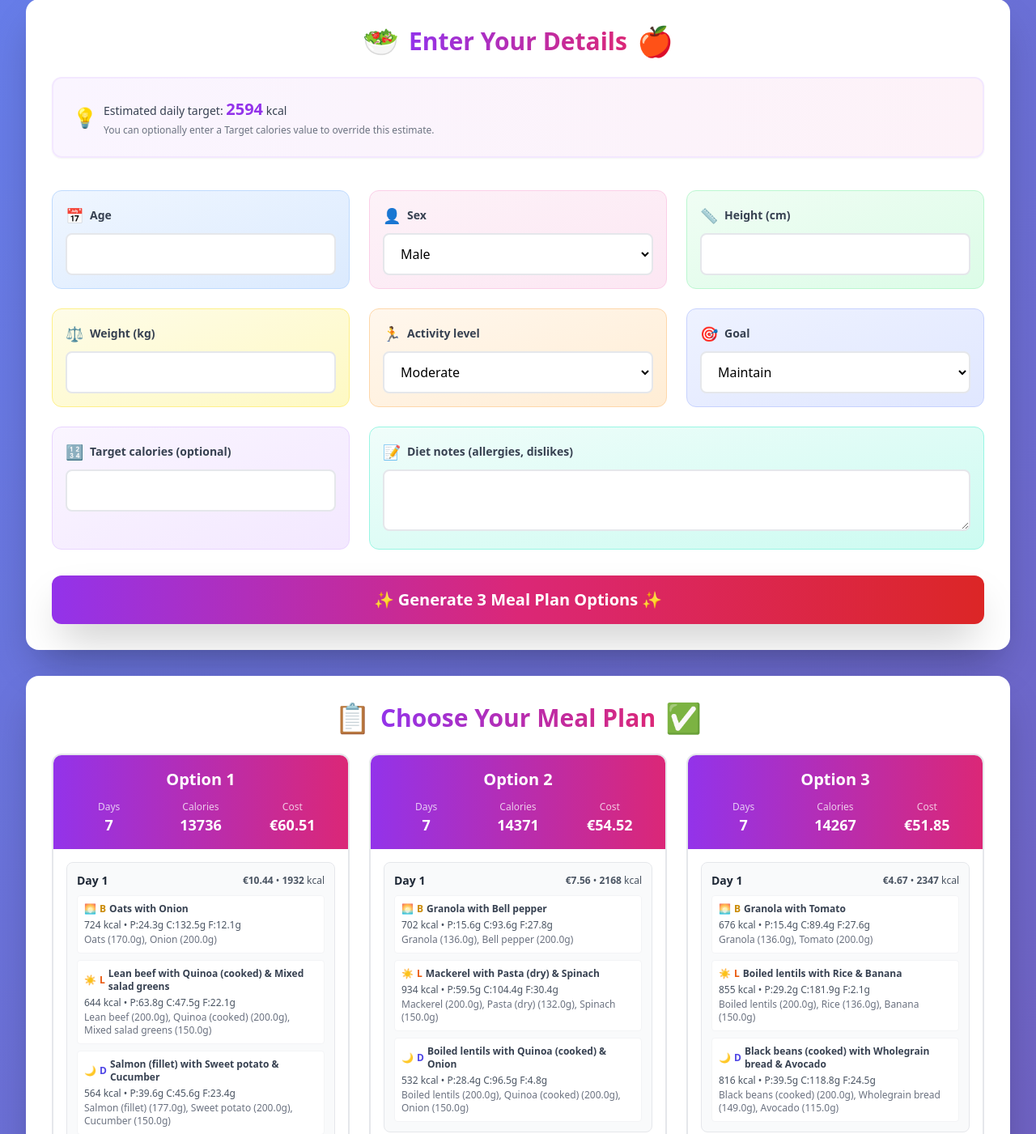
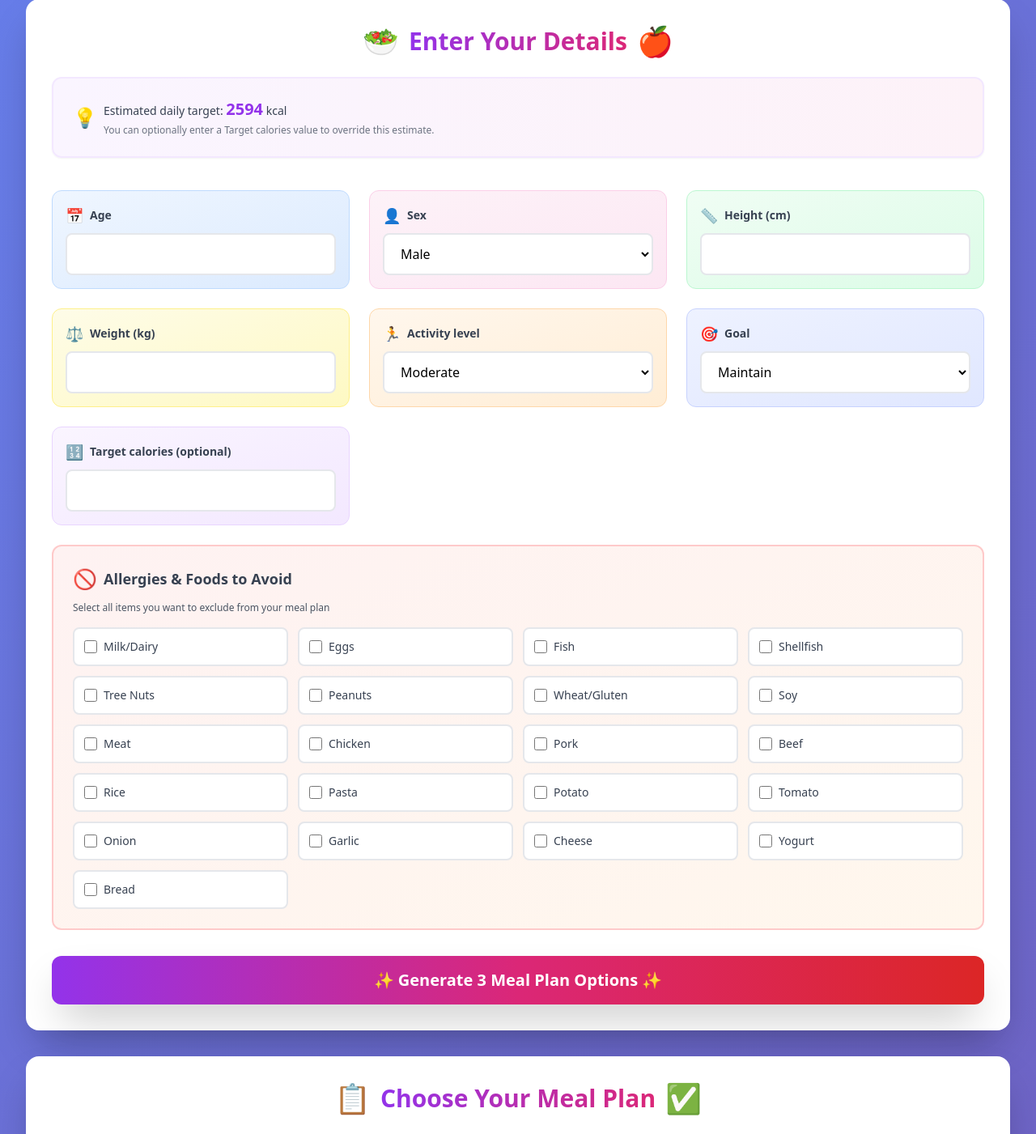
Before and after one commit to martinsrihardszuments/Proj.Lab.Edienkarte, a Django app: page / in a window 1280 px wide. Shown: the part 118-1519 px from the top of the page at 81% size. Run offline with Django 5.2, Linux system fonts and the light colour scheme; data comes from the database, SQL or seed files in the repository; both versions use the stored data as it was after the commit; some libraries are stand-ins or nearby versions.

Commit message:
Add files via upload
Alergies and dislikes

```diff
--- a/Code/mealplanner_skeleton/core/forms.py
+++ b/Code/mealplanner_skeleton/core/forms.py
@@ -4,6 +4,31 @@ class UserInputForm(forms.Form):
     SEX = [("M","Male"), ("F","Female")]
     ACTIVITY = [("LOW","Low"), ("MED","Moderate"), ("HIGH","High")]
     GOAL = [("CUT","Lose"), ("KEEP","Maintain"), ("GAIN","Gain")]
+
+    # Common allergens and dietary restrictions
+    ALLERGENS = [
+        ('milk', 'Milk/Dairy'),
+        ('eggs', 'Eggs'),
+        ('fish', 'Fish'),
+        ('shellfish', 'Shellfish'),
+        ('nuts', 'Tree Nuts'),
+        ('peanuts', 'Peanuts'),
+        ('wheat', 'Wheat/Gluten'),
+        ('soy', 'Soy'),
+        ('meat', 'Meat'),
+        ('chicken', 'Chicken'),
+        ('pork', 'Pork'),
+        ('beef', 'Beef'),
+        ('rice', 'Rice'),
+        ('pasta', 'Pasta'),
+        ('potato', 'Potato'),
+        ('tomato', 'Tomato'),
+        ('onion', 'Onion'),
+        ('garlic', 'Garlic'),
+        ('cheese', 'Cheese'),
+        ('yogurt', 'Yogurt'),
+        ('bread', 'Bread'),
+    ]
 
     age = forms.IntegerField(min_value=10, max_value=100)
     height_cm = forms.IntegerField(min_value=100, max_value=230, label="Height (cm)")
@@ -13,3 +38,14 @@ class UserInputForm(forms.Form):
     goal = forms.ChoiceField(choices=GOAL, initial="KEEP")
     diet_notes = forms.CharField(required=False, widget=forms.Textarea(attrs={"rows":2}))
     target_kcal = forms.IntegerField(required=False, min_value=800, max_value=6000, label="Target calories (optional)")
+
+    # Multi-select for allergens and dislikes
+    allergies_and_dislikes = forms.MultipleChoiceField(
+        choices=ALLERGENS,
+        required=False,
+        widget=forms.CheckboxSelectMultiple(attrs={
+            'class': 'allergen-checkbox'
+        }),
+        label="Allergies & Foods to Avoid",
+        help_text="Select all items you want to exclude from your meal plan"
+    )
--- a/Code/mealplanner_skeleton/core/services.py
+++ b/Code/mealplanner_skeleton/core/services.py
@@ -70,21 +70,88 @@ def _pick_meal_for_target(recipes, target_kcal, used_recent):
                 best, best_diff = r, diff
     return best
 
-def _create_balanced_meal(meal_type: str, target_kcal: int, recent_products: set):
+def _product_contains_allergen(product_name: str, allergen: str) -> bool:
+    """Check if a product name contains an allergen keyword"""
+    product_lower = product_name.lower()
+    allergen_lower = allergen.lower()
+
+    # Direct match
+    if allergen_lower in product_lower:
+        return True
+
+    # Special cases and synonyms
+    allergen_synonyms = {
+        'milk': ['milk', 'dairy', 'cream', 'butter'],
+        'eggs': ['egg'],
+        'fish': ['fish', 'salmon', 'tuna', 'cod', 'tilapia'],
+        'shellfish': ['shrimp', 'crab', 'lobster', 'shellfish'],
+        'nuts': ['nut', 'almond', 'walnut', 'cashew', 'hazelnut'],
+        'peanuts': ['peanut'],
+        'wheat': ['wheat', 'flour', 'bread'],
+        'soy': ['soy', 'tofu', 'edamame'],
+        'meat': ['meat', 'beef', 'pork', 'lamb', 'veal'],
+        'chicken': ['chicken', 'poultry'],
+        'pork': ['pork', 'bacon', 'ham'],
+        'beef': ['beef', 'steak'],
+        'rice': ['rice'],
+        'pasta': ['pasta', 'spaghetti', 'noodle'],
+        'potato': ['potato'],
+        'tomato': ['tomato'],
+        'onion': ['onion'],
+        'garlic': ['garlic'],
+        'cheese': ['cheese', 'cheddar', 'mozzarella', 'parmesan'],
+        'yogurt': ['yogurt', 'yoghurt'],
+        'bread': ['bread', 'toast'],
+    }
+
+    # Check synonyms
+    for synonym in allergen_synonyms.get(allergen_lower, [allergen_lower]):
+        if synonym in product_lower:
+            return True
+
+    return False
+
+def _filter_products_by_allergens(products, excluded_items: list):
+    """Filter out products that contain any of the excluded items"""
+    if not excluded_items:
+        return products
+
+    filtered = []
+    for product in products:
+        has_allergen = False
+        for allergen in excluded_items:
+            if _product_contains_allergen(product.name, allergen):
+                has_allergen = True
+                break
+        if not has_allergen:
+            filtered.append(product)
+
+    return filtered
+
+def _create_balanced_meal(meal_type: str, target_kcal: int, recent_products: set, excluded_items: list = None):
     """
     Create a balanced meal with carbs + protein + vitamins for lunch/dinner
     or breakfast foods for breakfast.
     Returns a Recipe object.
     """
+    if excluded_items is None:
+        excluded_items = []
+
     if meal_type == "B":
         # Breakfast: eggs/oats + fruit/yogurt
         breakfast_foods = list(Product.objects.filter(category='BREAKFAST').exclude(id__in=recent_products))
         vitamins = list(Product.objects.filter(category='VITAMINS').exclude(id__in=recent_products))
 
+        # Filter by allergies
+        breakfast_foods = _filter_products_by_allergens(breakfast_foods, excluded_items)
+        vitamins = _filter_products_by_allergens(vitamins, excluded_items)
+
         if not breakfast_foods:
             breakfast_foods = list(Product.objects.filter(category='BREAKFAST'))
+            breakfast_foods = _filter_products_by_allergens(breakfast_foods, excluded_items)
         if not vitamins:
             vitamins = list(Product.objects.filter(category='VITAMINS'))
+            vitamins = _filter_products_by_allergens(vitamins, excluded_items)
 
         if breakfast_foods and vitamins:
             main = choice(breakfast_foods)
@@ -108,13 +175,21 @@ def _create_balanced_meal(meal_type: str, target_kcal: int, recent_products: set
         carbs = list(Product.objects.filter(category='CARBS').exclude(id__in=recent_products))
         vitamins = list(Product.objects.filter(category='VITAMINS').exclude(id__in=recent_products))
 
+        # Filter by allergies
+        proteins = _filter_products_by_allergens(proteins, excluded_items)
+        carbs = _filter_products_by_allergens(carbs, excluded_items)
+        vitamins = _filter_products_by_allergens(vitamins, excluded_items)
+
         # Fallback if recent filter removes all
         if not proteins:
             proteins = list(Product.objects.filter(category='PROTEIN'))
+            proteins = _filter_products_by_allergens(proteins, excluded_items)
         if not carbs:
             carbs = list(Product.objects.filter(category='CARBS'))
+            carbs = _filter_products_by_allergens(carbs, excluded_items)
         if not vitamins:
             vitamins = list(Product.objects.filter(category='VITAMINS'))
+            vitamins = _filter_products_by_allergens(vitamins, excluded_items)
 
         if proteins and carbs and vitamins:
             protein = choice(proteins)
@@ -156,7 +231,11 @@ def generate_plan_calorie_based(profile: dict, days: int = 7, recent_window: int
     Generate a balanced meal plan with proper food categories:
     - Breakfast: breakfast foods (eggs, oats) + vitamins (fruits)
     - Lunch/Dinner: protein + carbs + vitamins
+    - Excludes allergens and disliked foods
     """
+    # Get excluded items from profile
+    excluded_items = profile.get('allergies_and_dislikes', [])
+
     # 1) Check if we have products in all categories
     breakfast_count = Product.objects.filter(category='BREAKFAST').count()
     protein_count = Product.objects.filter(category='PROTEIN').count()
@@ -182,7 +261,7 @@ def generate_plan_calorie_based(profile: dict, days: int = 7, recent_window: int
     for day in range(1, days+1):
         targets = _daily_targets(day_kcal)  # {"B":..., "L":..., "D":...}
         for meal_type, kcal_target in targets.items():
-            recipe = _create_balanced_meal(meal_type, kcal_target, set(recent_product_ids))
+            recipe = _create_balanced_meal(meal_type, kcal_target, set(recent_product_ids), excluded_items)
             if recipe:
                 Meal.objects.create(plan=plan, recipe=recipe, meal_type=meal_type, day_index=day)
                 nut = recipe.nutrition_and_price()
--- a/Code/mealplanner_skeleton/templates/home.html
+++ b/Code/mealplanner_skeleton/templates/home.html
@@ -62,12 +62,28 @@
         </label>
         {{ form.target_kcal|add_class:"w-full border-2 border-gray-200 rounded-lg px-4 py-3 focus:border-purple-500 focus:ring-2 focus:ring-purple-200 transition bg-white" }}
       </div>
-      <div class="md:col-span-2 bg-gradient-to-br from-teal-50 to-teal-100 p-4 rounded-xl border border-teal-200">
-        <label class="text-sm font-semibold text-gray-700 flex items-center gap-2 mb-2">
-          <span class="text-lg">📝</span> Diet notes (allergies, dislikes)
+
+      <!-- New Allergies & Foods to Avoid Section -->
+      <div class="col-span-full bg-gradient-to-br from-red-50 to-orange-50 p-6 rounded-xl border-2 border-red-200">
+        <label class="text-sm font-semibold text-gray-700 flex items-center gap-2 mb-3">
+          <span class="text-2xl">🚫</span>
+          <span class="text-lg">Allergies & Foods to Avoid</span>
         </label>
-        {{ form.diet_notes|add_class:"w-full border-2 border-gray-200 rounded-lg px-4 py-3 focus:border-purple-500 focus:ring-2 focus:ring-purple-200 transition bg-white" }}
+        <p class="text-xs text-gray-600 mb-4">Select all items you want to exclude from your meal plan</p>
+        <div class="grid grid-cols-2 md:grid-cols-3 lg:grid-cols-4 gap-3">
+          {% for choice_value, choice_label in form.allergies_and_dislikes.field.choices %}
+          <div class="bg-white rounded-lg p-3 border-2 border-gray-200 hover:border-red-300 transition">
+            <label class="flex items-center gap-2 cursor-pointer">
+              <input type="checkbox" name="allergies_and_dislikes" value="{{ choice_value }}"
+                     {% if choice_value in form.allergies_and_dislikes.value %}checked{% endif %}
+                     class="w-4 h-4 text-red-600 border-gray-300 rounded focus:ring-red-500 focus:ring-2">
+              <span class="text-sm text-gray-700">{{ choice_label }}</span>
+            </label>
+          </div>
+          {% endfor %}
+        </div>
       </div>
+
       <div class="col-span-full mt-2">
         <button class="w-full px-6 py-4 rounded-xl bg-gradient-to-r from-purple-600 via-pink-600 to-red-600 text-white font-bold text-xl shadow-2xl hover:shadow-3xl hover:scale-105 transition transform hover:from-purple-700 hover:via-pink-700 hover:to-red-700">
           ✨ Generate 3 Meal Plan Options ✨
```
Also changed, not shown: Code/mealplanner_skeleton/db.sqlite3 (added).
